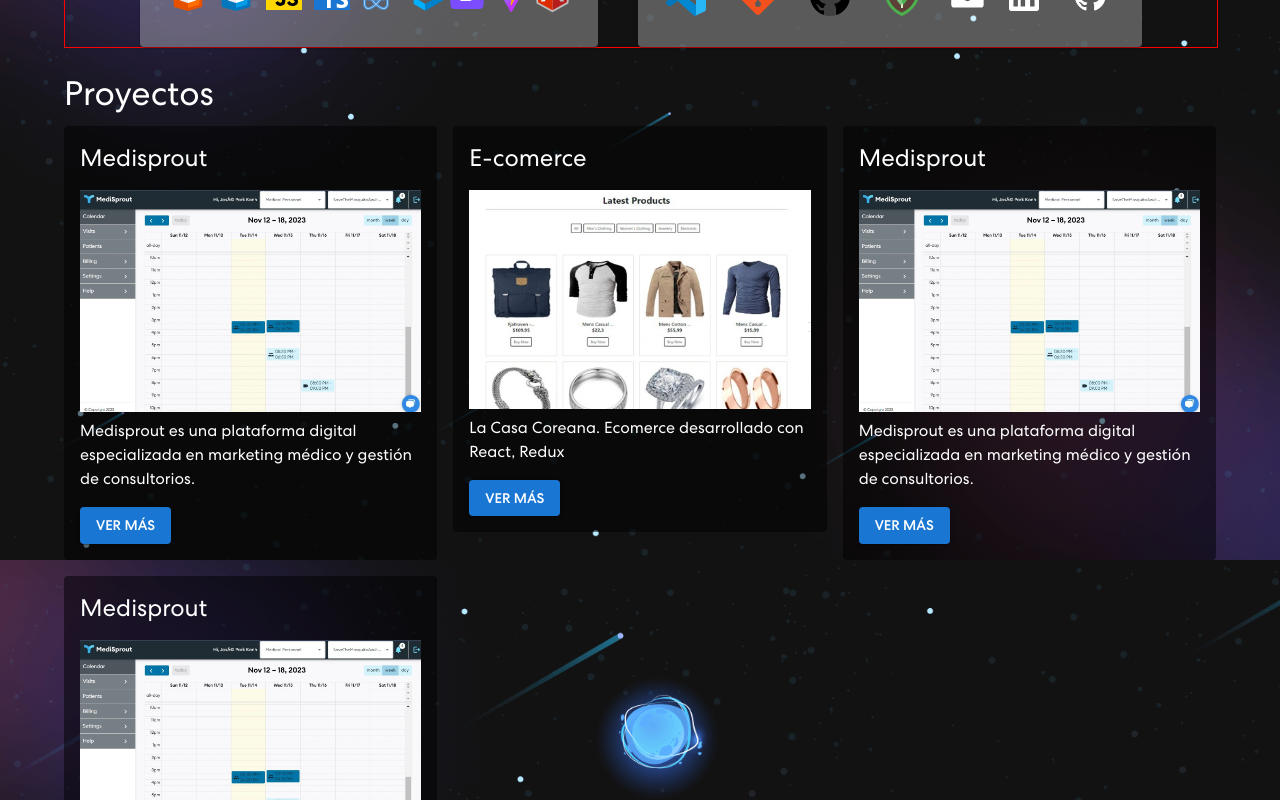
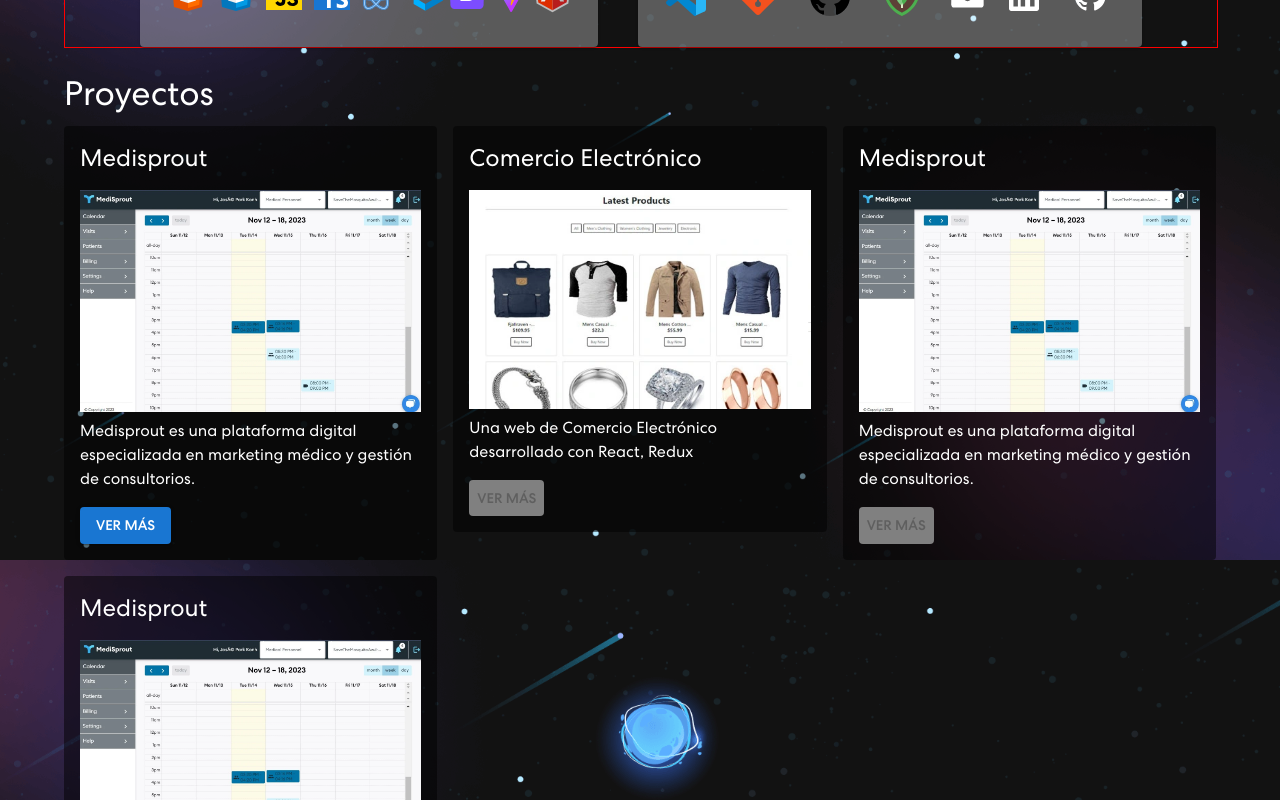
Before and after one commit to YordanSBarrera/yordan-web, a React (Vite) app: page / in a window 1280 px wide. Shown: the part 1040-1840 px from the top of the page. Built offline with nearby package versions, Linux system fonts and the light colour scheme.

Commit message:
update ProjectCard Button. Can be undefine

```diff
--- a/public/locales/en/translation.json
+++ b/public/locales/en/translation.json
@@ -18,5 +18,7 @@
   "medisprout": "Medisprout",
   "medisproutAppImg": "Medisprout App Img",
   "viewMore": "View more",
-  "medisproutDetail": "Medisprout is a digital platform specialized in medical marketing and practice management."
+  "medisproutDetail": "Medisprout is a digital platform specialized in medical marketing and practice management.",
+  "ecomerce": "E-commerce",
+  "coreanHouseDetail": "E-commerce development with React, Redux"
 }
--- a/public/locales/es/translation.json
+++ b/public/locales/es/translation.json
@@ -18,6 +18,6 @@
   "medisproutAppImg": "Medisprout App Img",
   "viewMore": "Ver más",
   "medisproutDetail": "Medisprout es una plataforma digital especializada en marketing médico y gestión de consultorios.",
-  "ecomerce": "E-comerce",
-  "coreanHouseDetail": "La Casa Coreana. Ecomerce desarrollado con React, Redux"
+  "ecomerce": "Comercio Electrónico",
+  "coreanHouseDetail": "Una web de Comercio Electrónico desarrollado con React, Redux"
 }
--- a/src/modules/Project/ProjectGridCard.tsx
+++ b/src/modules/Project/ProjectGridCard.tsx
@@ -1,14 +1,23 @@
-import { Box, Button, Typography } from "@mui/material";
+import { Box, Button, styled, Typography } from "@mui/material";
 import Grid from "@mui/material/Grid2";
 import { bgTransparenCard } from "../../utils/const";
 import { t } from "i18next";
+
+const CustomButton = styled(Button)(({}) => ({
+  backgroundColor: "gray",
+  color: "white",
+
+  "&:hover": {
+    backgroundColor: "gray",
+  },
+}));
 
 type ProjectGridCardProps = {
   cardName: string;
   imgSrc: string;
   imgAlt: string;
   projectDescription: string;
-  buttonAction: () => void;
+  buttonAction?: () => void;
 };
 
 const ProjectGridCard = ({
@@ -18,6 +27,7 @@ const ProjectGridCard = ({
   projectDescription,
   buttonAction,
 }: ProjectGridCardProps) => {
+  const isButtonActive = buttonAction ? true : false;
   return (
     <Grid size={{ xs: 12, md: 6, lg: 4 }}>
       <Box sx={{ backgroundColor: bgTransparenCard }} p={2} borderRadius={1}>
@@ -31,15 +41,20 @@ const ProjectGridCard = ({
           height="100%"
           loading="lazy"
         />
-        <Typography variant="body1">{projectDescription}</Typography>
-        <Button
-          variant="contained"
-          color="primary"
-          sx={{ mt: 2 }}
-          onClick={buttonAction}
-        >
-          {t("viewMore")}
-        </Button>
+        <Typography variant="body1" mb={2}>
+          {projectDescription}
+        </Typography>
+        {isButtonActive ? (
+          <Button
+            variant={"contained"}
+            color="primary"
+            onClick={isButtonActive ? buttonAction : () => {}}
+          >
+            {t("viewMore")}
+          </Button>
+        ) : (
+          <CustomButton disabled>{t("viewMore")}</CustomButton>
+        )}
       </Box>
     </Grid>
   );
--- a/src/modules/Project/Projects.tsx
+++ b/src/modules/Project/Projects.tsx
@@ -28,18 +28,12 @@ const Projects = () => {
           imgSrc={ecomerceImg}
           imgAlt={t("ecomerce")}
           projectDescription={t("coreanHouseDetail")}
-          buttonAction={() => {
-            console.log("ver mas");
-          }}
         />
         <ProjectGridCard
           cardName={t("medisprout")}
           imgSrc={medisproutImg}
           imgAlt={t("medisproutAppImg")}
           projectDescription={t("medisproutDetail")}
-          buttonAction={() => {
-            console.log("ver mas");
-          }}
         />
         <ProjectGridCard
           cardName={t("medisprout")}
```
